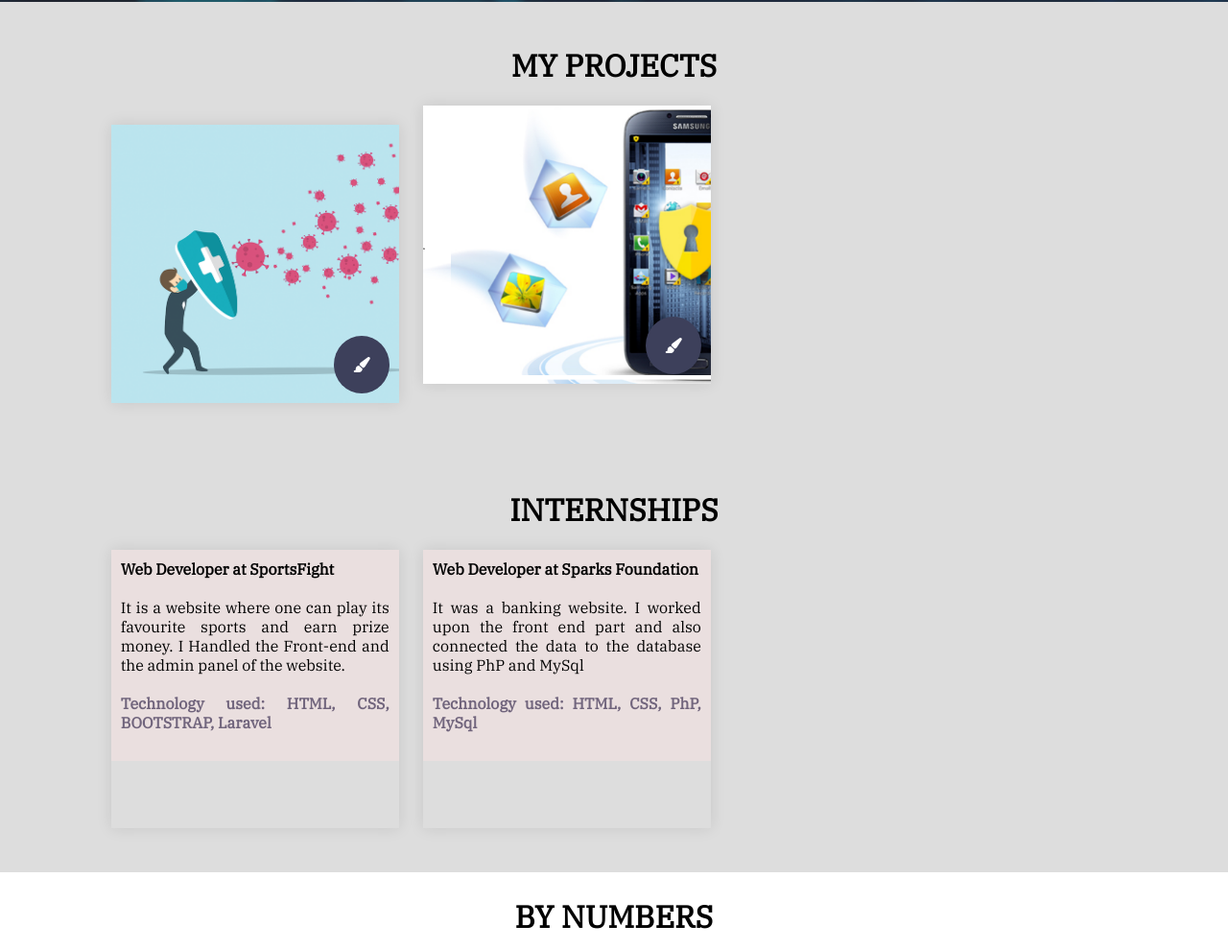
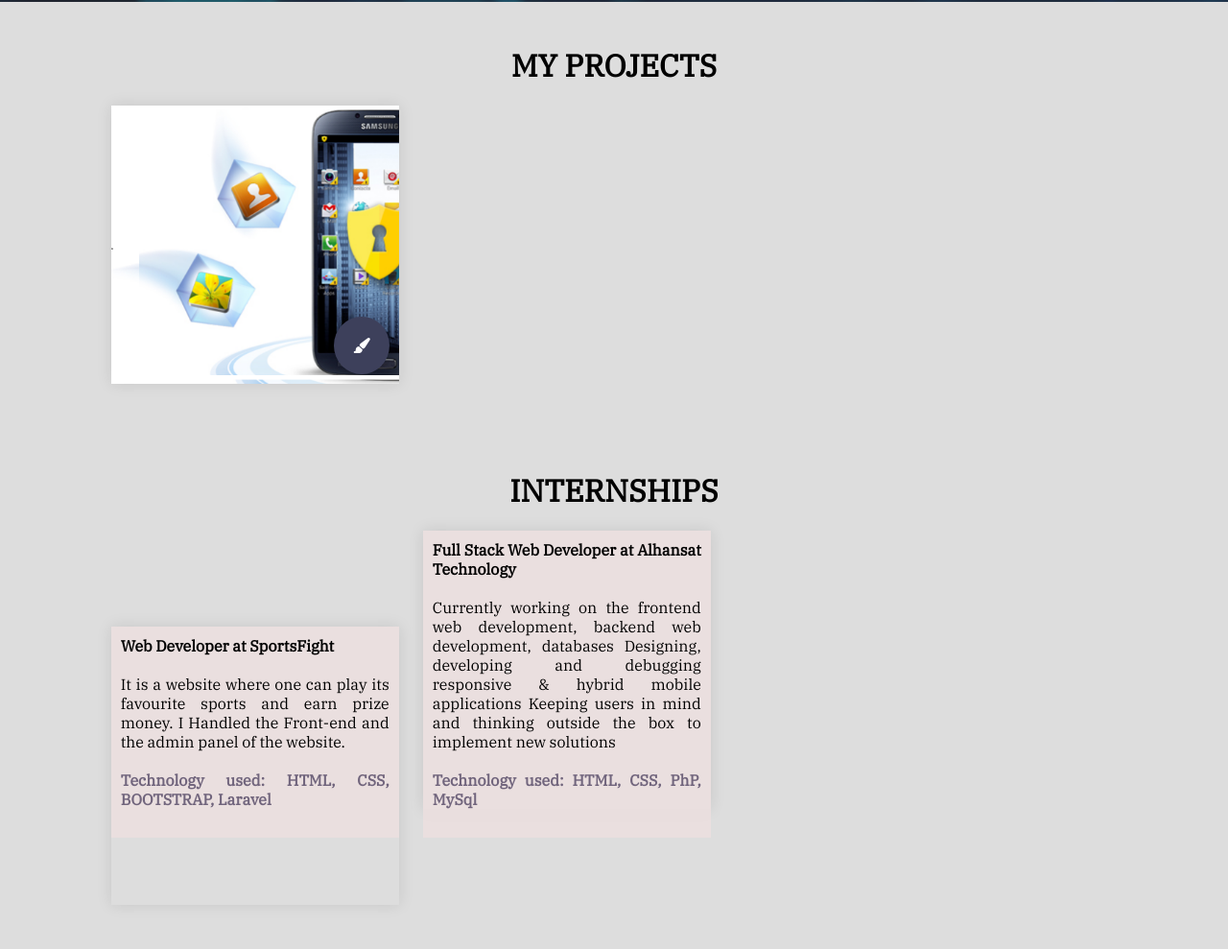
Before and after one commit to chetnaSharma24/chetnaSharma24.github.io, a plain HTML site: page index.html in a window 1280 px wide. Shown: the part 2920-3909 px from the top of the page at 96% size. Drawn offline with Linux system fonts and the light colour scheme.

Commit message:
Update index.html

```diff
--- a/index.html
+++ b/index.html
@@ -337,7 +337,7 @@
             My Projects
         </h2>
         <div class="works-container">
-            <div class="work one">
+            <!-- <div class="work one">
                 <div class="work-text">
                     <h4> Battling Covid </h4>
                     <p> currently working upon the e-commerce website for the masks and sanitizers for the protection against covid-19
@@ -347,7 +347,7 @@
                 <div class="work-icon">
                     <i class="fas fa-paint-brush"></i>
                 </div>
-            </div>
+            </div>  -->
             <div class="work two">
                 <div class="work-text">
                     <h4> Qboard Secure </h4>
@@ -384,8 +384,16 @@
             </div>
             <div class="work twointern">
                 <div class="work-textintern">
-                    <h4> <b>Web Developer at Sparks Foundation </b></h4><br>
-                    <p> It was a banking website. I worked upon the front end part and also connected the data to the database using PhP and MySql <br>
+                    <h4> <b>Full Stack Web Developer at Alhansat Technology</b></h4><br>
+                    <p> Currently working on the frontend web
+                        development, backend web
+                        development, databases
+                        Designing, developing and debugging
+                        responsive & hybrid mobile
+                        applications
+                        Keeping users in mind and thinking
+                        outside the box to implement new
+                        solutions <br>
                    <br> <b style="color:rgb(112, 100, 124)">Technology used: HTML, CSS, PhP, MySql</b>
                     </p>
                     <br>
```
